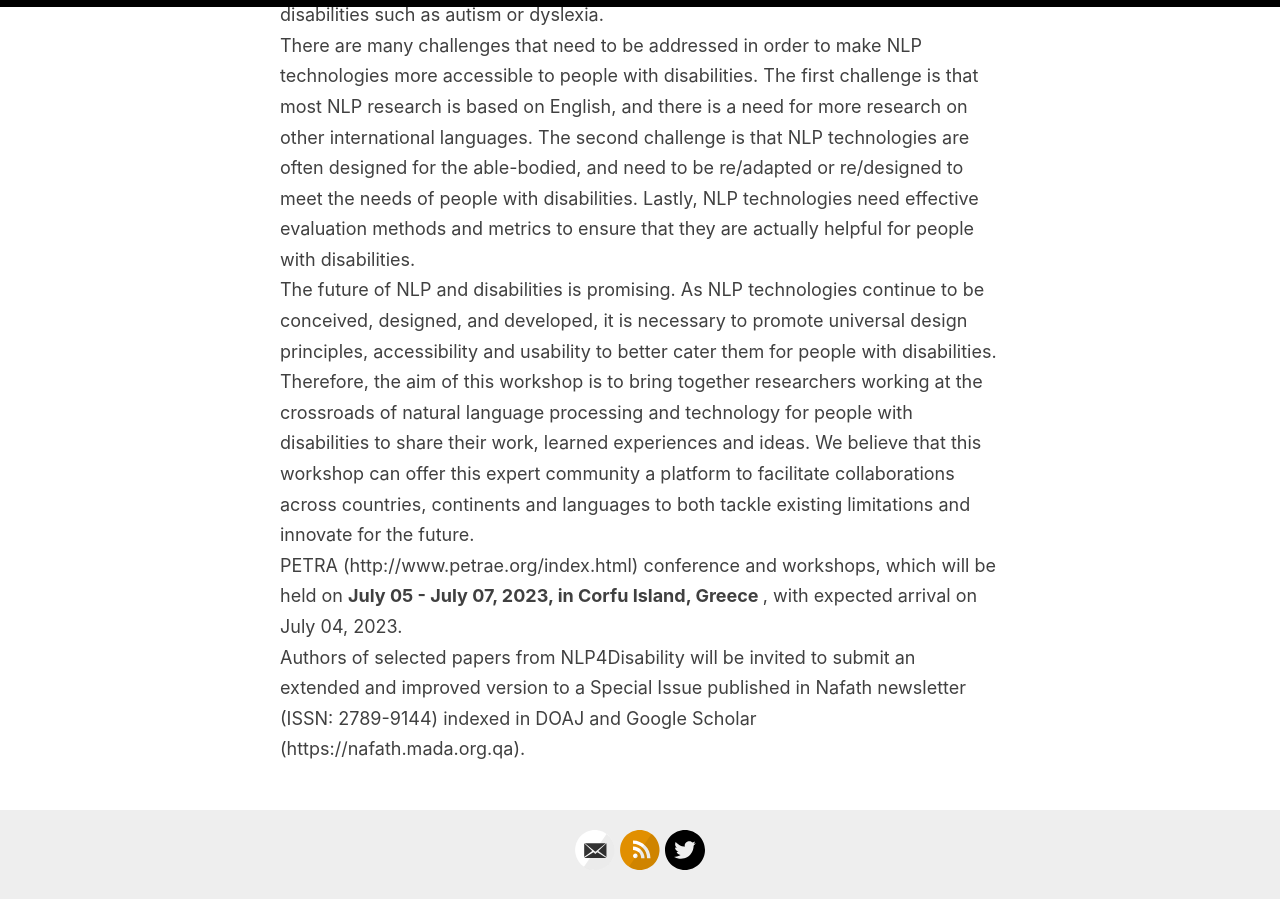
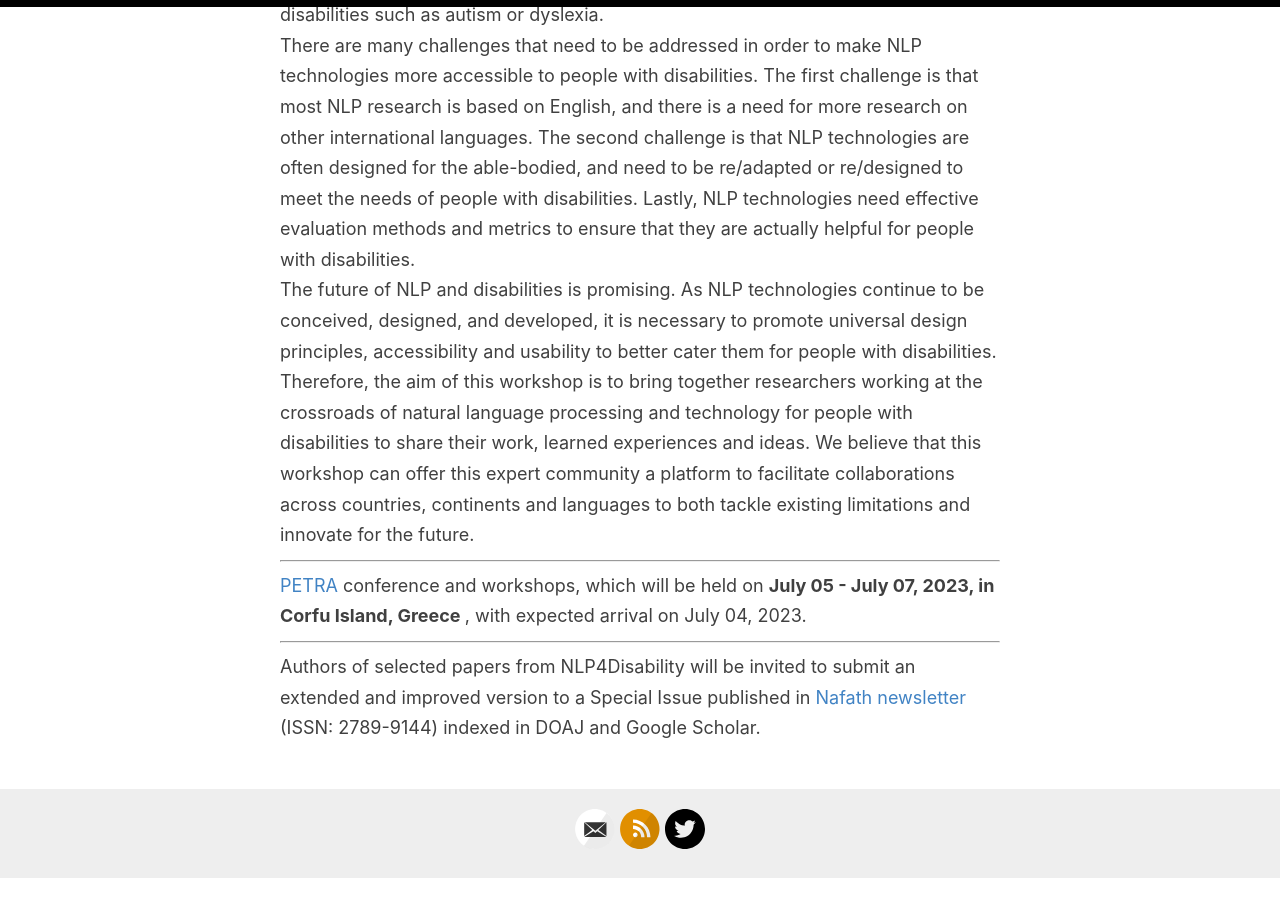
Before and after one commit to nlp4disability/nlp4disability.github.io, a Jekyll site: the page built from index.html, in a window 1280 px wide and 900 px high, scrolled down 575 px. Built offline with Jekyll 4.4.1, drawn with Linux system fonts in a browser that asks for light colours; the list of posts is cut into pages by our own code; after the commit the page ends 1453 px from its top, so only the background shows below that.

Commit message:
Update index.html

```diff
--- a/index.html
+++ b/index.html
@@ -9,6 +9,7 @@ There are many challenges that need to be addressed in order to make NLP technol
 </br>
 The future of NLP and disabilities is promising. As NLP technologies continue to be conceived, designed, and developed, it is necessary to promote universal design principles, accessibility and usability to better cater them for people with disabilities. Therefore, the aim of this workshop is to bring together researchers working at the crossroads of natural language processing and technology for people with disabilities to share their work, learned experiences and ideas. We believe that this workshop can offer this expert community a platform to facilitate collaborations across countries, continents and languages to both tackle existing limitations and innovate for the future.
 </br>
-PETRA (http://www.petrae.org/index.html) conference and workshops, which will be held on <b> July 05 - July 07, 2023, in Corfu Island, Greece </b>, with expected arrival on July 04, 2023.
-</br>
-Authors of selected papers from NLP4Disability will be invited to submit an extended and improved version to a Special Issue published in Nafath newsletter (ISSN: 2789-9144) indexed in DOAJ and Google Scholar (https://nafath.mada.org.qa).
+<hr>
+<a href="http://www.petrae.org/index.html">PETRA </a> conference and workshops, which will be held on <b> July 05 - July 07, 2023, in Corfu Island, Greece </b>, with expected arrival on July 04, 2023.
+<hr>
+Authors of selected papers from NLP4Disability will be invited to submit an extended and improved version to a Special Issue published in <a href="https://nafath.mada.org.qa">Nafath newsletter</a> (ISSN: 2789-9144) indexed in DOAJ and Google Scholar.
```
